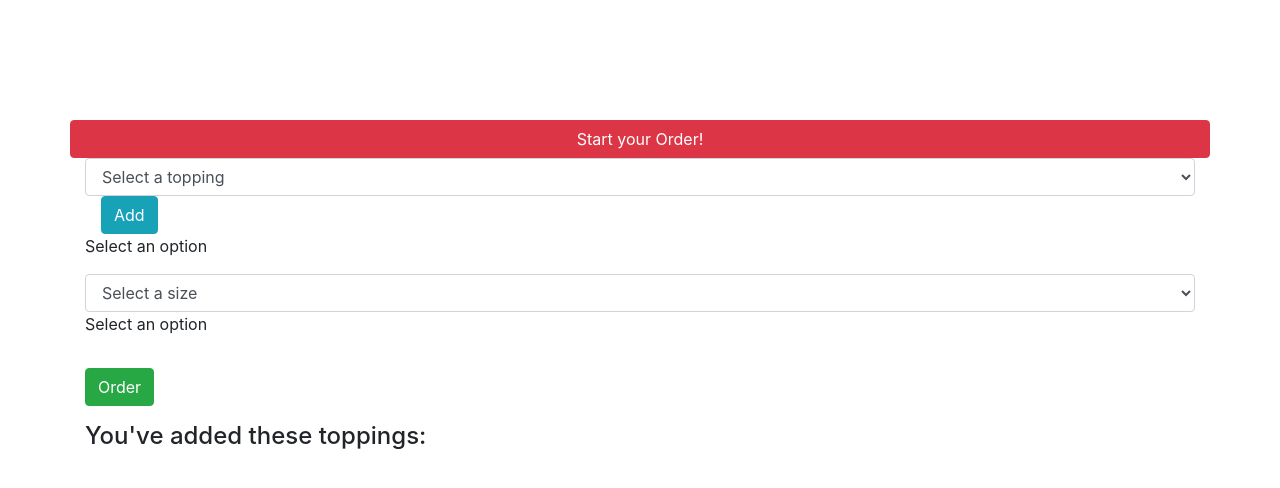
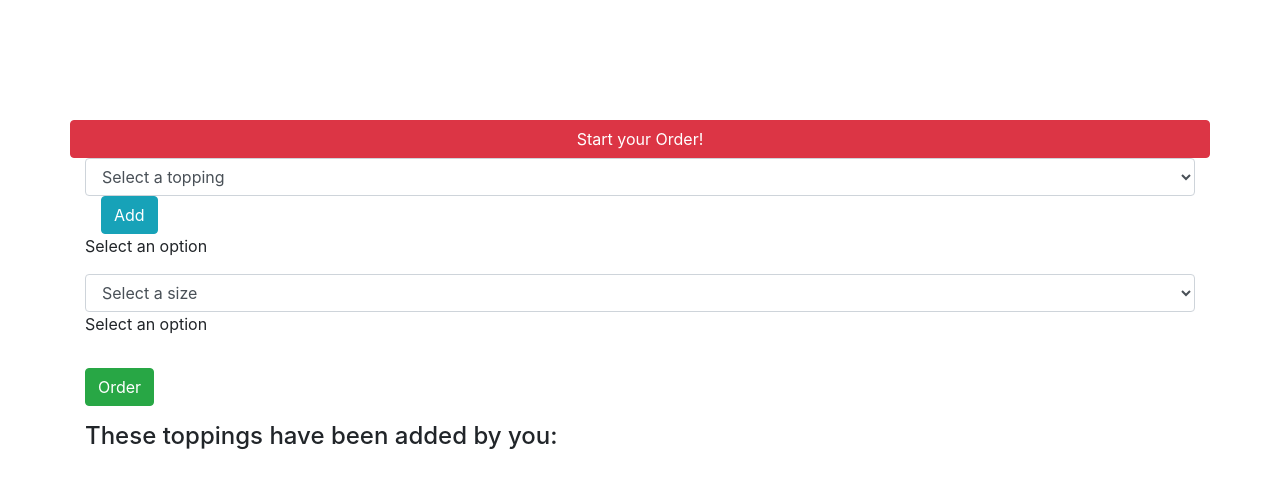
Before and after one commit to eyern/pizza_order, a plain HTML site: page index.html in a window 1280 px wide. Drawn offline with nearby package versions, Linux system fonts and the light colour scheme.

```diff
--- a/index.html
+++ b/index.html
@@ -55,7 +55,7 @@
           <button type="button" class="btn btn-success mt-3" id="order">Order</button>
         </div>
         <div class="order-receipt" id="orderConfirmation">
-          <h4>You've added these toppings:</h4>
+          <h4>These toppings have been added by you:</h4>
           <ul></ul>
           <div class="total container">
             <h2 id="totalCost"></h2>
```
